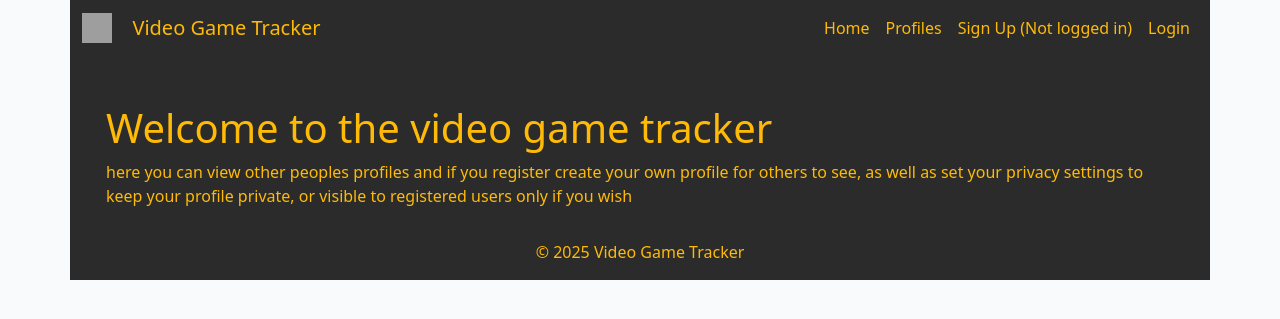
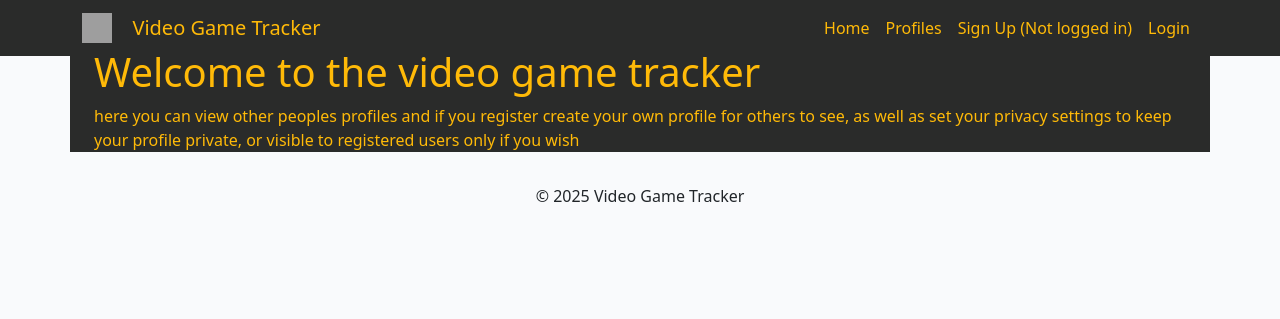
Before and after one commit to lcorndogl/Video-Game-Tracker, a Django app: page / in a window 1280 px wide. Shown: the top 319 px of the page. Run offline with Django 4.2, Linux system fonts and the light colour scheme; grey boxes are pictures that could not be loaded.

Commit message:
Fix navbar to top of page

```diff
--- a/static/css/style.css
+++ b/static/css/style.css
@@ -8,6 +8,7 @@
 body,
 footer {
   --jet: #2a2b2a;
+  min-height:
 }
 
 main {
--- a/templates/base.html
+++ b/templates/base.html
@@ -15,8 +15,9 @@
 </head>
 
 <body>
+    <header>
+        <nav class="navbar navbar-expand-lg fixed-top">
             <div class="container">
-        <nav class="navbar navbar-expand-lg">
                 <a class="navbar-brand" href="{% url 'home' %}">
                     <img src="https://img.icons8.com/ios-filled/50/000000/controller.png" width="30" height="30"
                         class="d-inline-block align-top" alt="">
@@ -65,6 +66,7 @@
                     </div>
                     {% endif %}
             </nav>
+        </header>
         <!-- displaying Django messages -->
         <div class="container">
             <div class="row">
```
Lines whose indentation alone changed are shown as unchanged.
